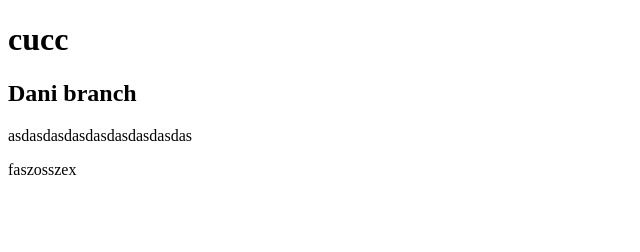
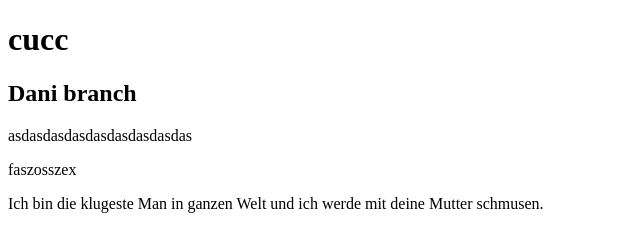
Before and after one commit to bUMmrR/2023IKT, a plain HTML site: page index.html in a window 1280 px wide. Shown: the whole page, without its empty margins (0-640 px from the left). Drawn offline with Linux system fonts and the light colour scheme.

Commit message:
hihetelten német skillek

```diff
--- a/index.html
+++ b/index.html
@@ -11,5 +11,6 @@
     <h2>Dani branch</h2>
     <p>asdasdasdasdasdasdasdasdas</p>
     <p>faszosszex</p>
+    <p>Ich bin die klugeste Man in ganzen Welt und ich werde mit deine Mutter schmusen.</p>
 </body>
 </html>
```
